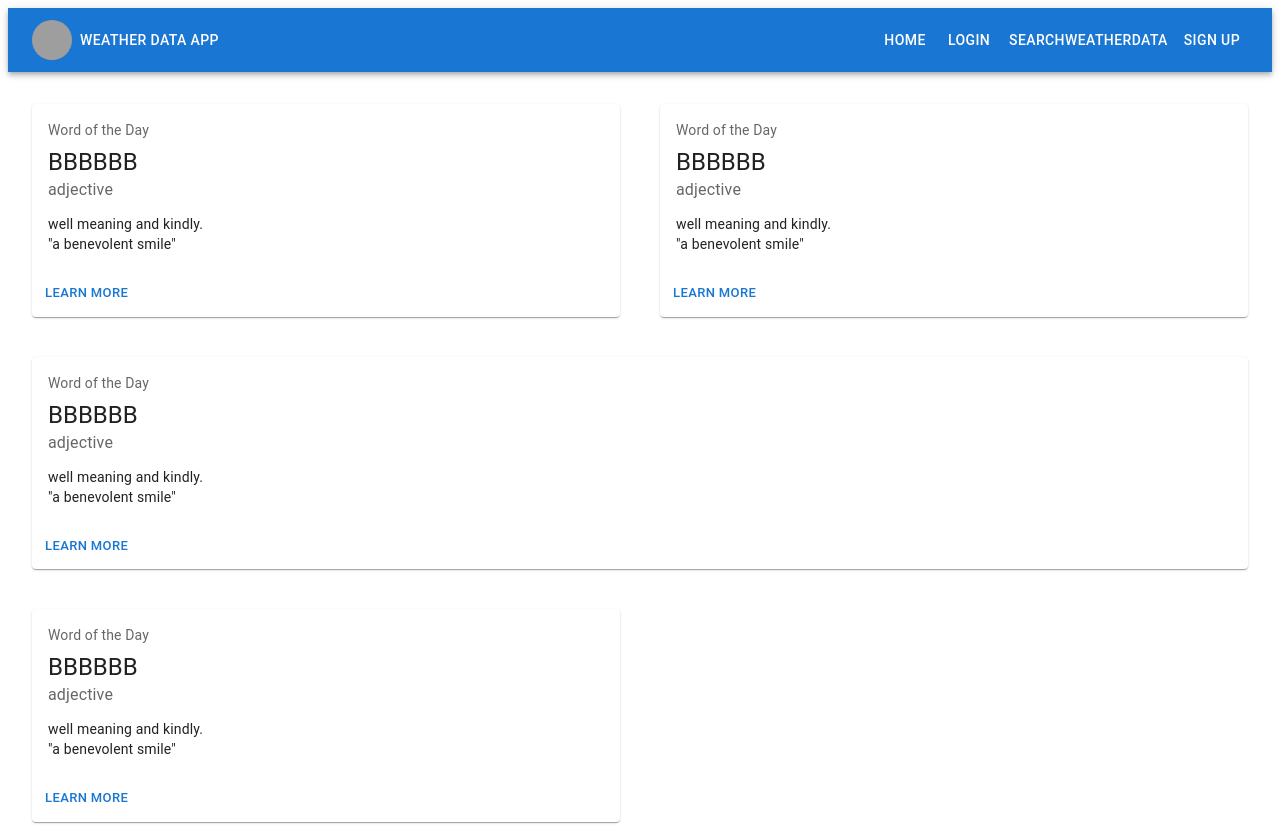
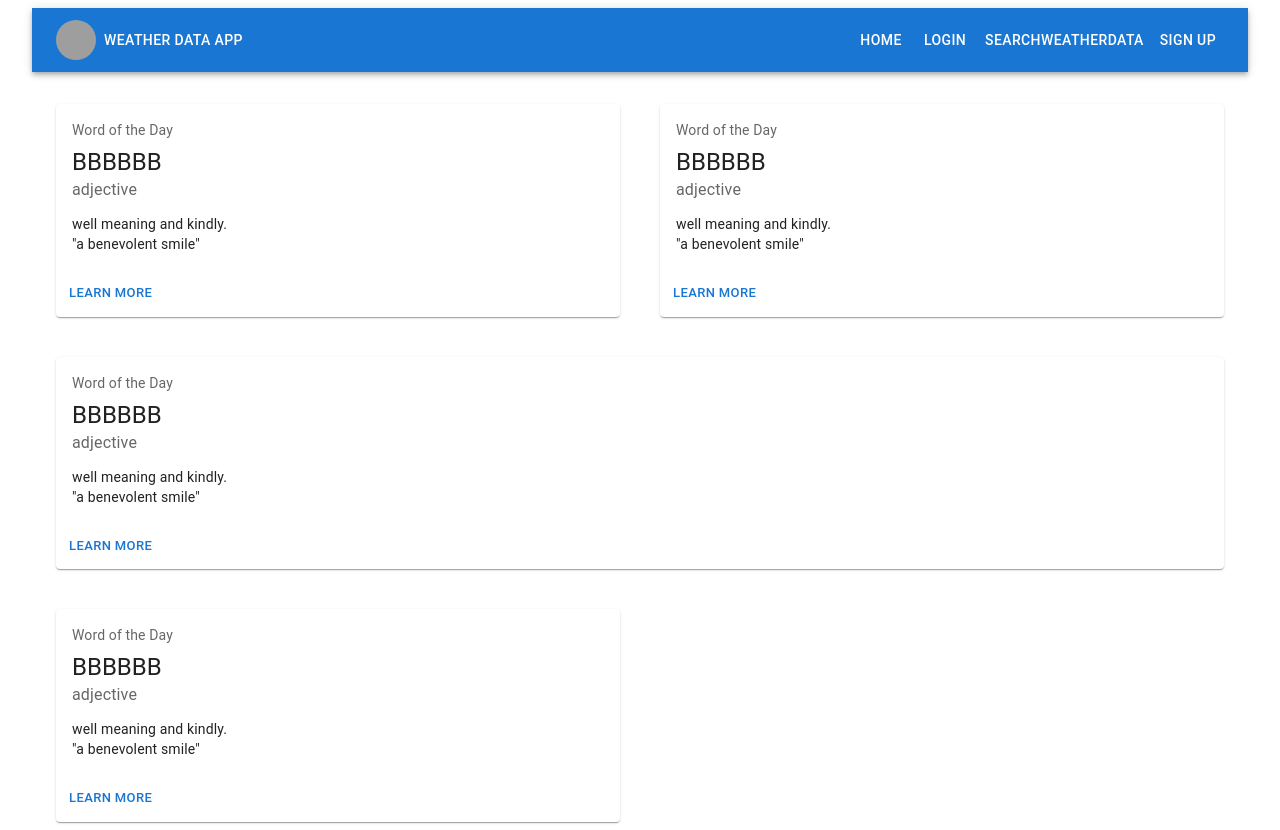
Before and after one commit to FIT-HNEE/ClientSide-WSData, a React (Create React App) app: page / in a window 1280 px wide. Built offline with nearby package versions, Linux system fonts and the light colour scheme; grey boxes are pictures that could not be loaded.

Commit message:
Update for drawer width

```diff
--- a/src/components/NavBar.tsx
+++ b/src/components/NavBar.tsx
@@ -14,7 +14,8 @@ import {
   useMediaQuery,
   useTheme,
   IconButton,
-   Drawer
+  Drawer,
+   Container
 } from '@mui/material'
 import { makeStyles } from "@mui/styles";
 import MenuIcon from '@mui/icons-material/Menu';
@@ -23,12 +24,10 @@ import WeatherDataFetching from "../pages/WeatherData/WeatherDataFetching";
 import WeatherData from "../pages/WeatherData/WeatherData";
 import Figures from "./dataVisualization/Figures";
 import HomePage from "../pages/Home/HomePage";
-const drawerWidth = 240;
 
 const useStyles = makeStyles(() => ({
 
     iconButtonContainer: {
-      marginLeft: 'auto',
       color: '#1976d2',
     },
 
@@ -48,31 +47,38 @@ const NavBar: React.FC<RouteComponentProps> = (props) => {
 
 
     return (
-        <>
+        <Container maxWidth = 'xl'>
         <Box sx={{ mb: 4 }}>
       <AppBar position="static">
         <Toolbar>
 
           <Avatar alt="Remy Sharp" src={image} />
 
-              <Typography variant="h6" component="div" sx={{ flexGrow: 1 }}>
+
+              {isMatch ? (
+                <>
+                  <Typography variant="h6" component="div" sx={{ flexGrow: 2 }}>
                 <Button color="inherit" href="/" >Weather Data APP</Button>
               </Typography>
-              {isMatch ? (
-                <>
+                  <IconButton
+                    className={classes.iconButtonContainer}
+                    onClick={() => setOpenDrawer(!openDrawer)}
+                    disableRipple>
+                    <MenuIcon className={classes.menuIconToggle} />
+                  </IconButton>
                   <Drawer
                       sx={{
-                          width: drawerWidth,
+
                           flexShrink: 0,
                           '& .MuiDrawer-paper': {
-                            width: drawerWidth,
+
                             boxSizing: 'border-box',
                             position: 'absolute',
                             background: '#1976d2 ',
                             color: 'white ',
                             top: '64px ',
                             height: '300%',
-                          },
+                      }
                         }}
                     anchor='right'
                     variant="persistent"
@@ -113,21 +119,19 @@ const NavBar: React.FC<RouteComponentProps> = (props) => {
               })
               ()}
                   </Drawer>
+                </>) : (
 
-                  <IconButton
-                    className={classes.iconButtonContainer}
-                    onClick={() => setOpenDrawer(!openDrawer)}
-                    disableRipple>
-                    <MenuIcon className={classes.menuIconToggle} />
-                  </IconButton>
-                </>) : (
                   (() => {
                 const accessToken = localStorage.getItem('accessToken');
-                console.log('Access Token here', accessToken)
+                    console.log('Access Token here', accessToken)
+
 
                 if (accessToken && accessToken !== null) {
                   return (
                     <>
+                      <Typography variant="h6" component="div">
+                <Button color="inherit" href="/" >Weather Data APP</Button>
+              </Typography>
                       <Button color="inherit" href="/me" >User</Button>
                       <Button color="inherit" href="/AllUsers" >AllUsers</Button>
                       <Button
@@ -142,6 +146,9 @@ const NavBar: React.FC<RouteComponentProps> = (props) => {
                 } else {
                   return (
                     <>
+                      <Typography variant="h6" component="div" sx={{ flexGrow: 2 }}>
+                <Button color="inherit" href="/" >Weather Data APP</Button>
+              </Typography>
                       <Button color="inherit" href="/">Home</Button>
                       <Button color="inherit" href="/sign-in" >Login</Button>
                       <Button color="inherit" href="/WeatherDataFetching" >SearchWeatherData</Button>
@@ -181,7 +188,7 @@ const NavBar: React.FC<RouteComponentProps> = (props) => {
 
         </Switch>
 
-            </>
+            </Container>
 
     )
 }
```
